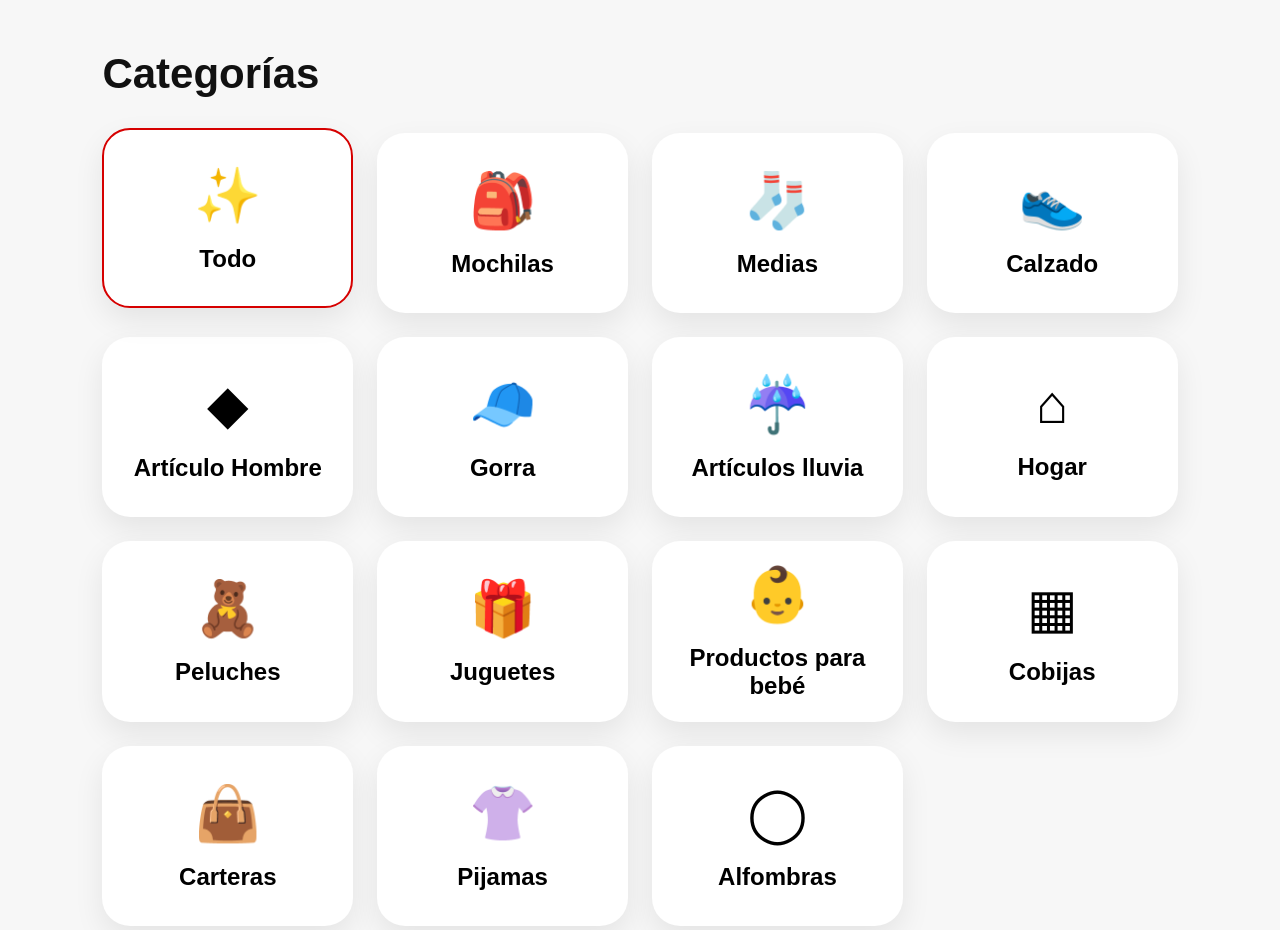
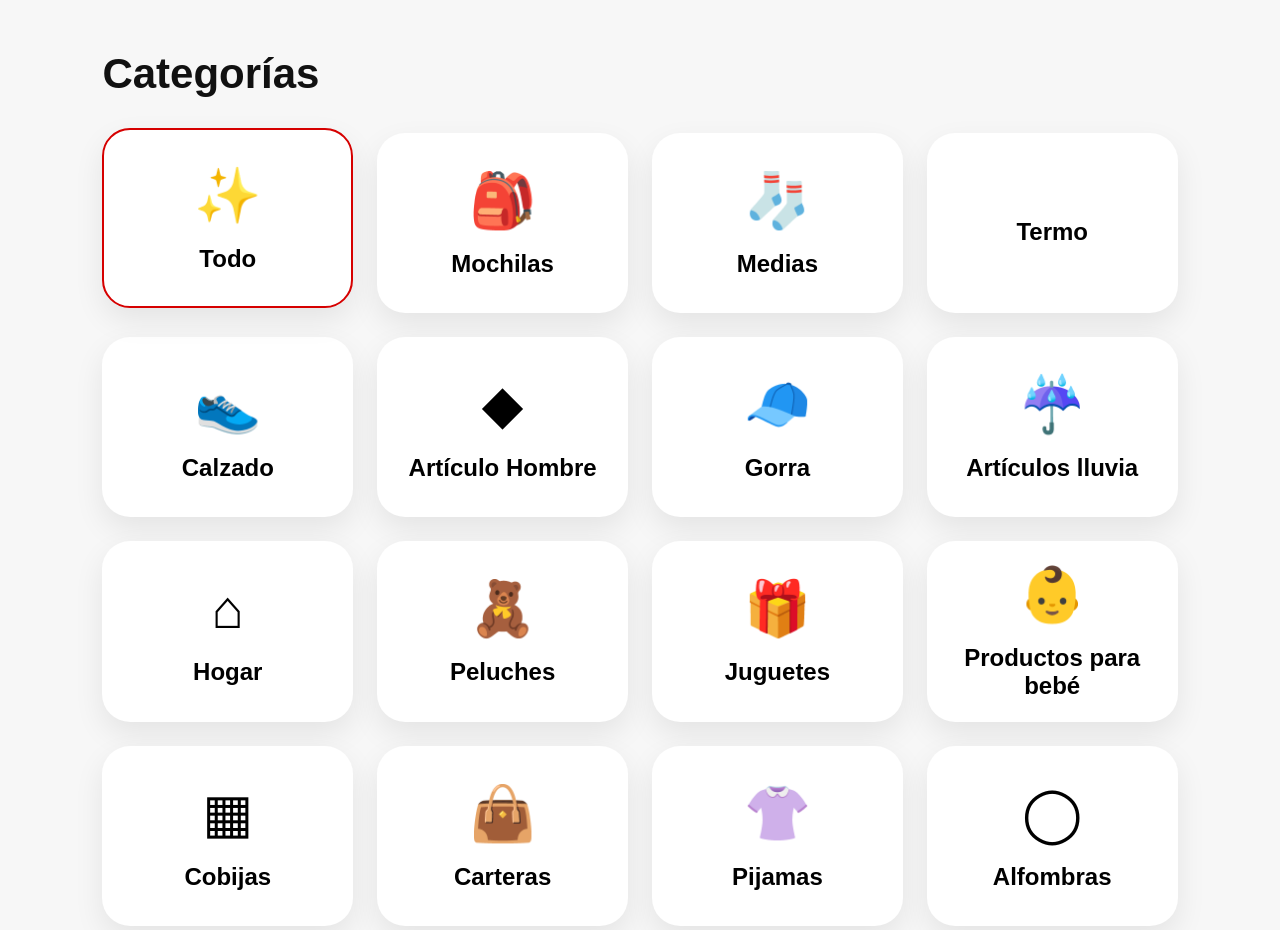
Before and after one commit to 4wd4cbfjvt-cell/IMPORTADORAMORAZAN, a website: page index.html in a window 1280 px wide. Shown: the part 820-1750 px from the top of the page. Drawn offline with Linux system fonts and the light colour scheme; no server answers.

Commit message:
Update index.html

```diff
--- a/index.html
+++ b/index.html
@@ -74,6 +74,9 @@ data-zh="🚚 全国配送 • 联系我们">
 </button>
         <button class="category-card" data-category="socks" onclick="filterProducts('socks')">
           <span>🧦</span><strong data-es="Medias" data-zh="袜子">Medias</strong>
+        </button>
+         <button class="category-card" data-category="Bottle" onclick="filterProducts('Bottle')">
+          <span></span><strong data-es="Termo" data-zh="热水瓶">Termo</strong>
         </button>
         <button class="category-card" data-category="shoes" onclick="filterProducts('shoes')">
           <span>👟</span><strong data-es="Calzado" data-zh="鞋类">Calzado</strong>
```
